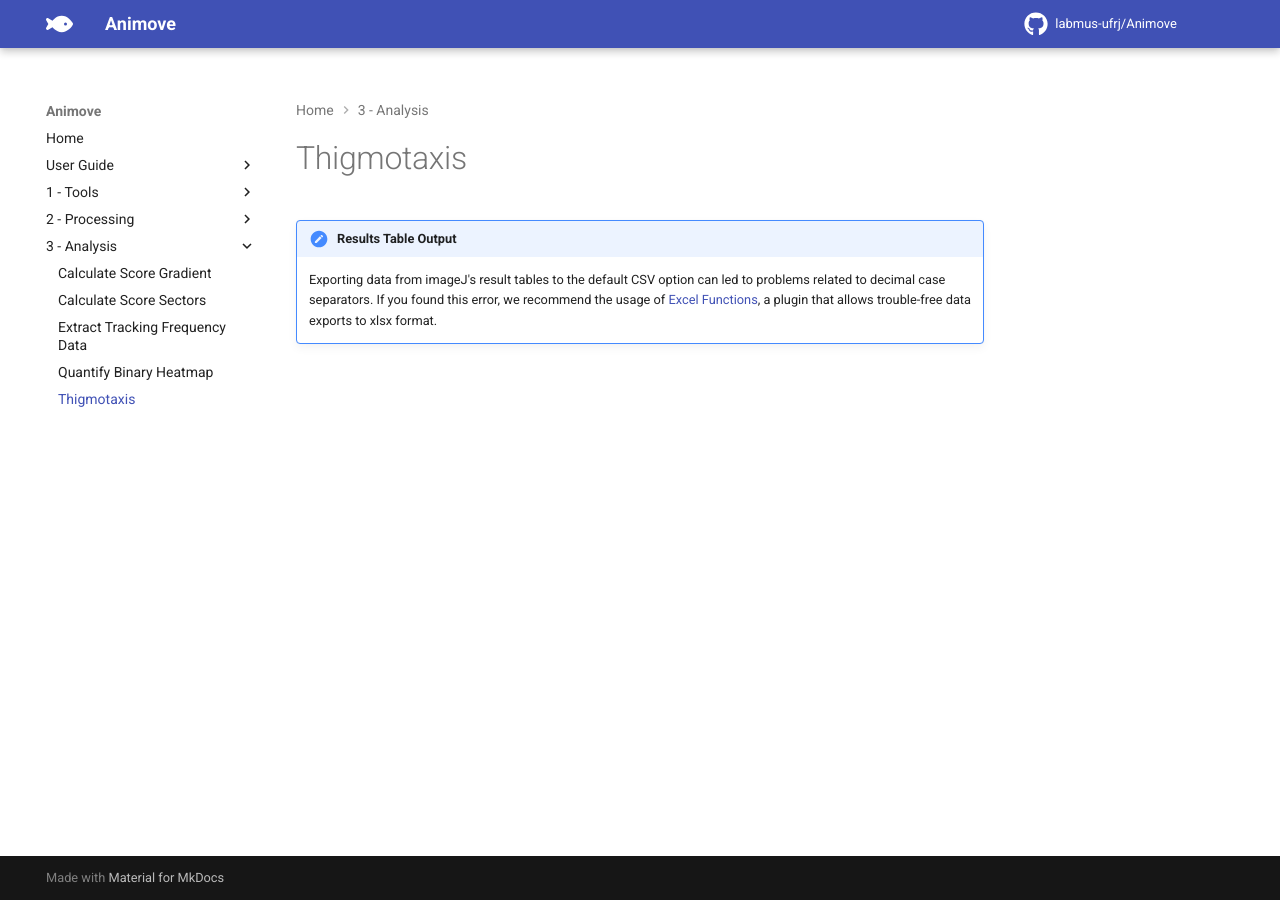
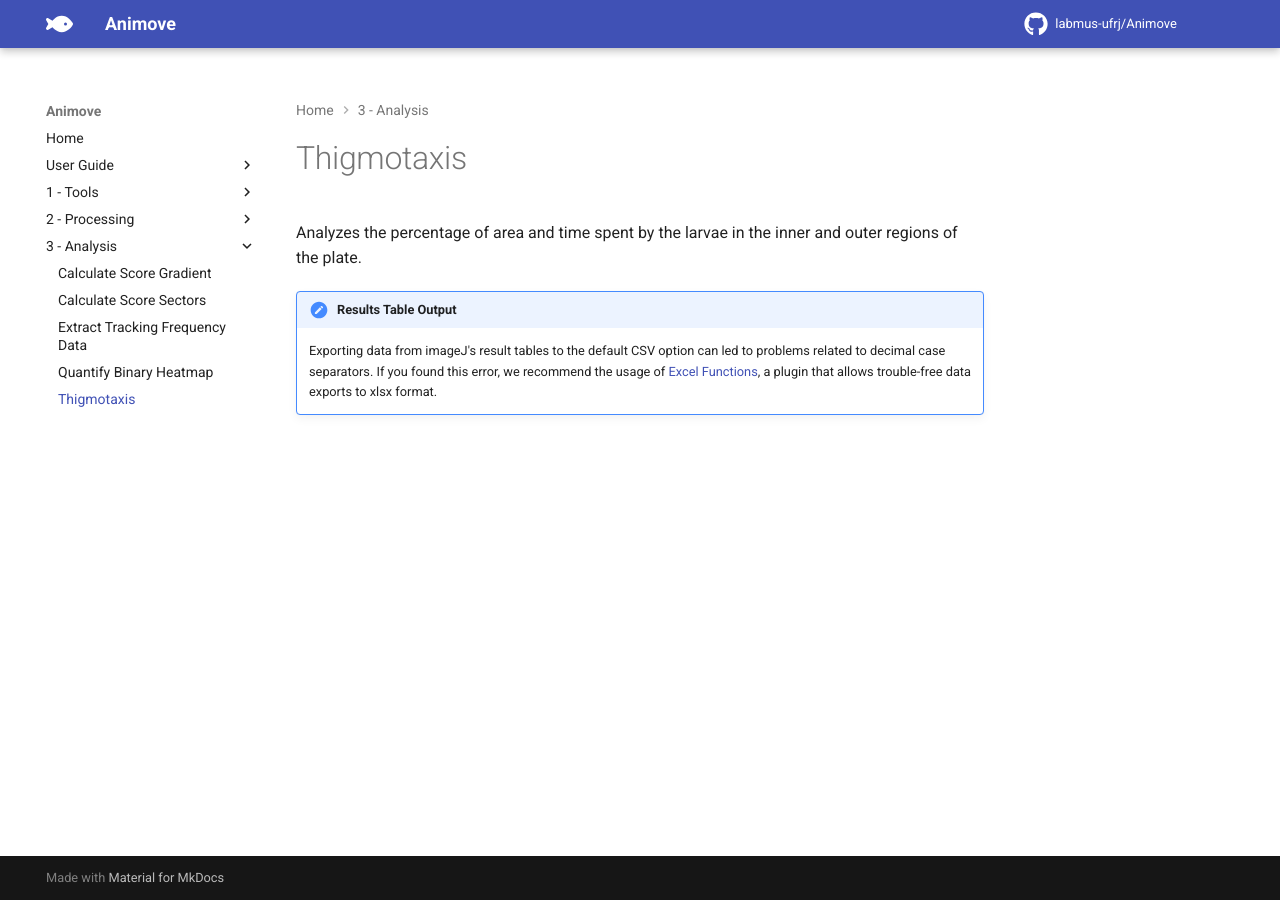
Before and after one commit to labmus-ufrj/Animove, an MkDocs documentation site: the page built from docs/docs/analysis/thigmotaxis.md, in a window 1280 px wide. Built offline with MkDocs 1.6.1 and Material for MkDocs 9.7.7, drawn with Linux system fonts in a browser that asks for light colours; comment, search, counter and statistics services are not loaded.

Commit message:
Update thigmotaxis.md

```diff
--- a/docs/docs/analysis/thigmotaxis.md
+++ b/docs/docs/analysis/thigmotaxis.md
@@ -1,3 +1,5 @@
 # Thigmotaxis
 
+Analyzes the percentage of area and time spent by the larvae in the inner and outer regions of the plate.
+
 --8<-- "excel-functions.md"
```
